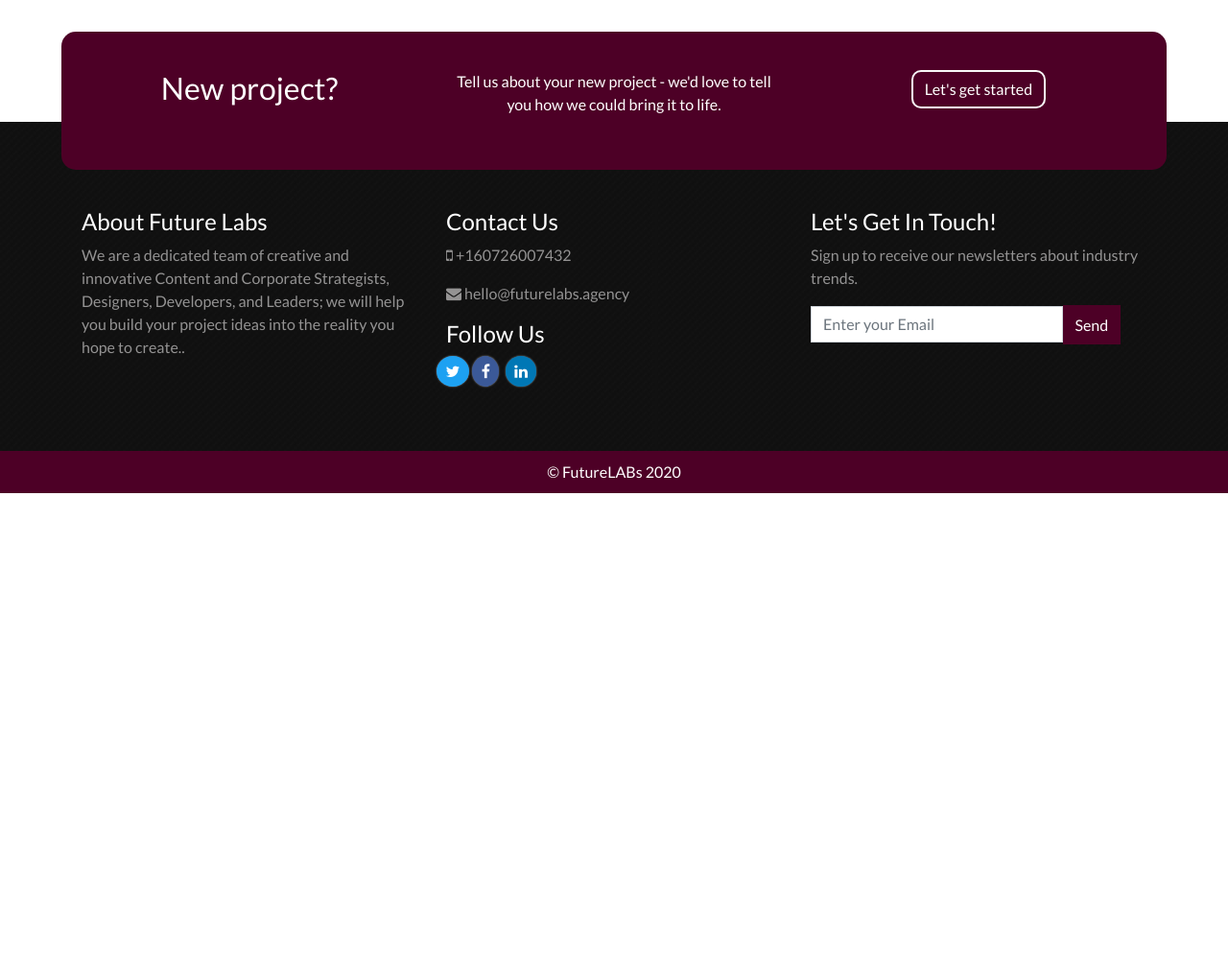
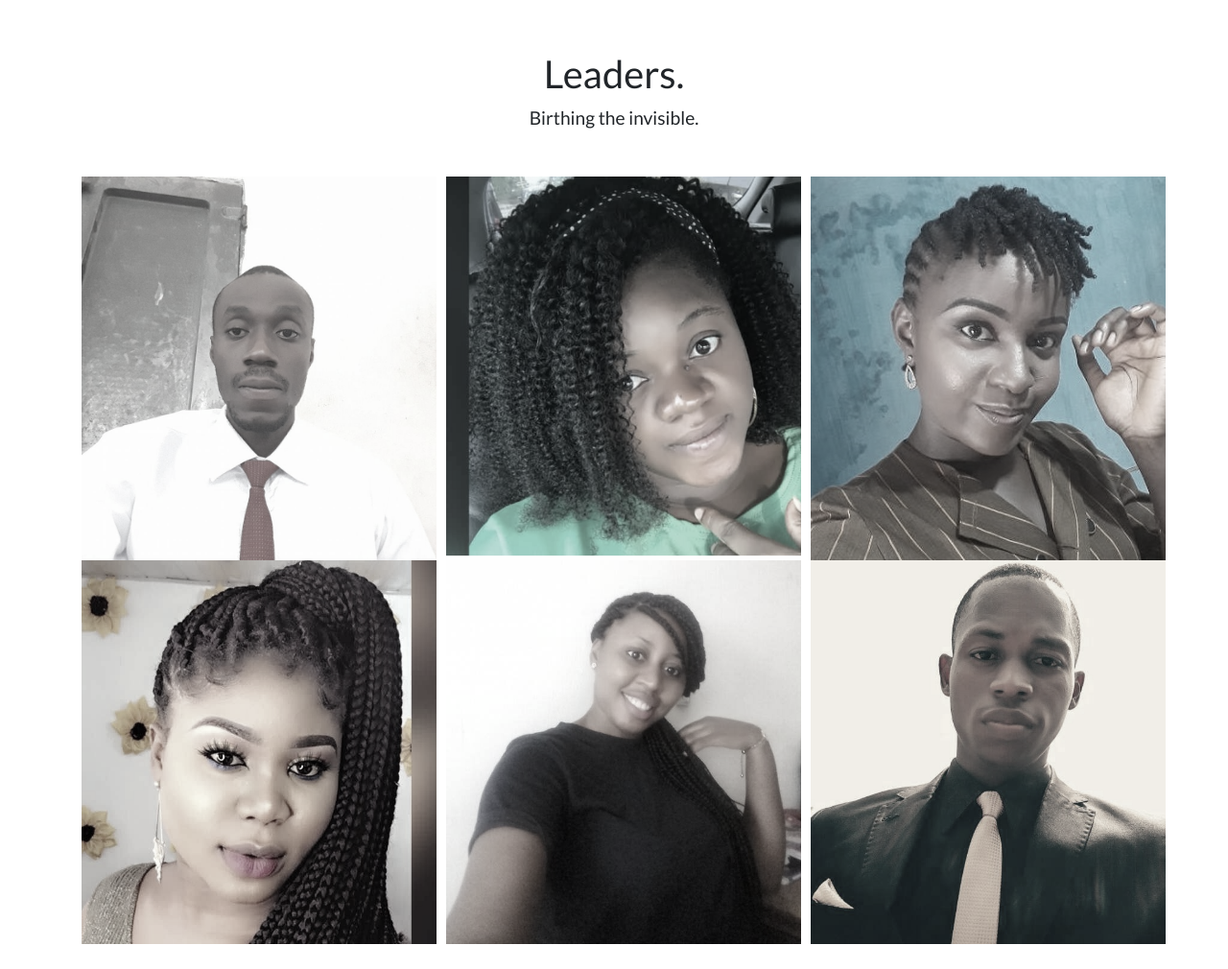
Before and after one commit to UdimManny/FutureLabs, a plain HTML site: page about.html in a window 1280 px wide. Shown: the part 1042-2052 px from the top of the page at 96% size. Before the commit the page ends 1556 px from the top, so only its background shows below. Drawn offline with nearby package versions, Linux system fonts and the light colour scheme; a script that the page names is missing.

Commit message:
edited about

```diff
--- a/about.html
+++ b/about.html
@@ -177,7 +177,7 @@
 
         </section> -->
 
-    <!-- <section id="about-gallery">
+     <section id="about-gallery">
         <div class="container text-center">
             <div class="row">
                 <div class="col-sm-12">
@@ -201,7 +201,7 @@
                                     </div>
 
                             </div>
-                            <!-- <div class="col-sm-4 show">
+                             <div class="col-sm-4 show">
 
 
                                         <img class=" grey"  src="images/Unwana.PNG" width="370px" height="320px"
@@ -221,8 +221,8 @@
                                                 <div class="team-name">
                                                         <h3 class="team">Blessing Ekpoh</h3>
                                                         <h5 class="team">Content Lead</h5>
-                                                    </div>
-                                            </div>
+                                                    </div></div>
+
                                             <div class="col-sm-4 show">
 
 
@@ -233,10 +233,10 @@
                                                         <h5 class="team">Brand Lead</h5>
                                                     </div>
 
-                                            </div></div>
+                                            </div>
 
 
-                                                  <div class="row" style="margin-top: 20px;">
+
                                                     <div class="col-sm-4 show">
 
 
@@ -246,9 +246,9 @@
                                                                     <h3 class="team">Etinyene Okodi</h3>
                                                                     <h5 class="team">Creative Director</h5>
                                                                 </div>
-                                                          </div> -->
+                                                          </div>
 
-                                                        <!-- <div class="col-sm-4 show">
+                                                        <div class="col-sm-4 show">
 
 
                                                                     <img class=" grey"  src="images/kalaz.jpg" width="370px" height="350px"
@@ -268,7 +268,7 @@
 
 
 
-    </section> -->
+    </section>
 
 
         <section id="contact-us">
```
Also changed, not shown: images/Kizzy.png (added).
